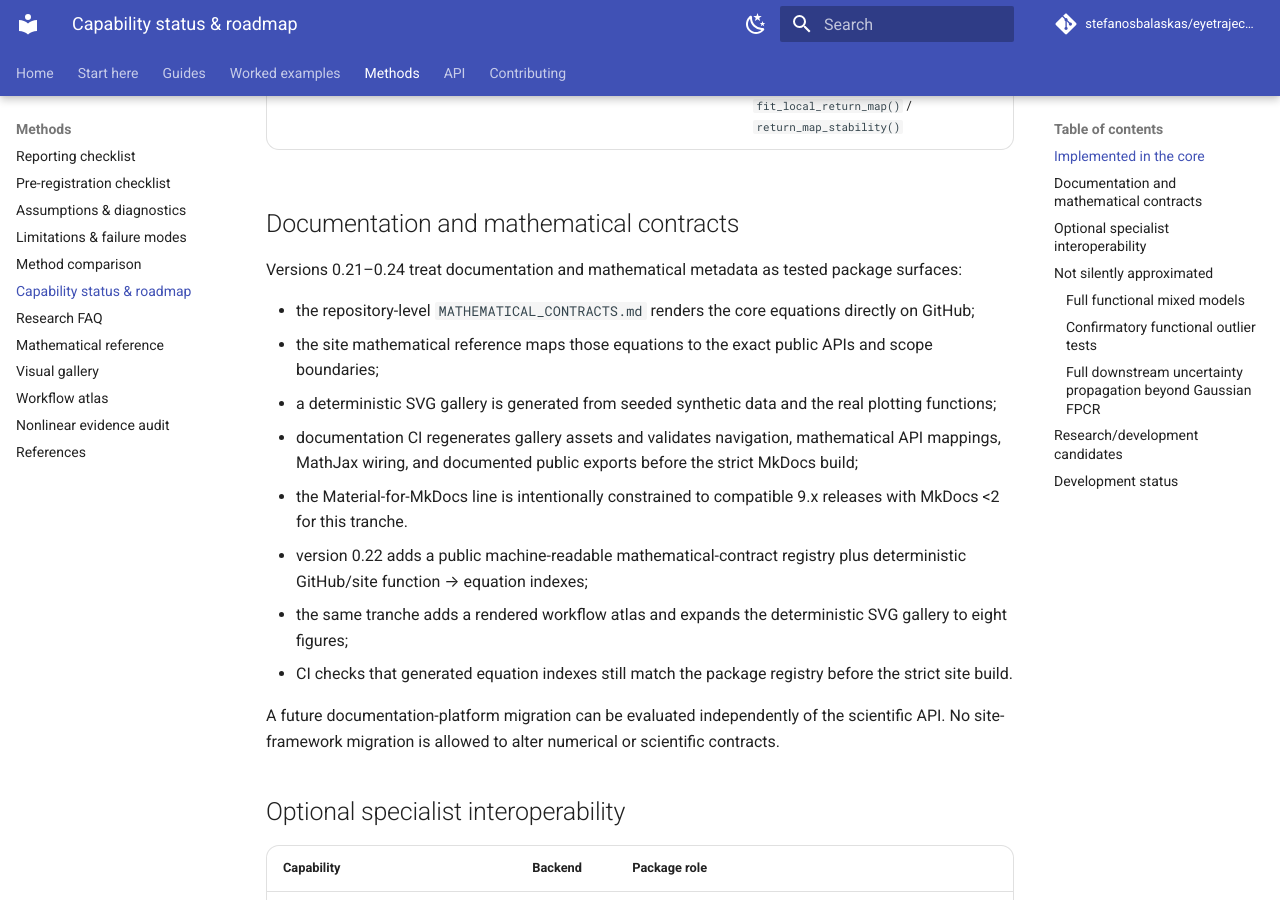
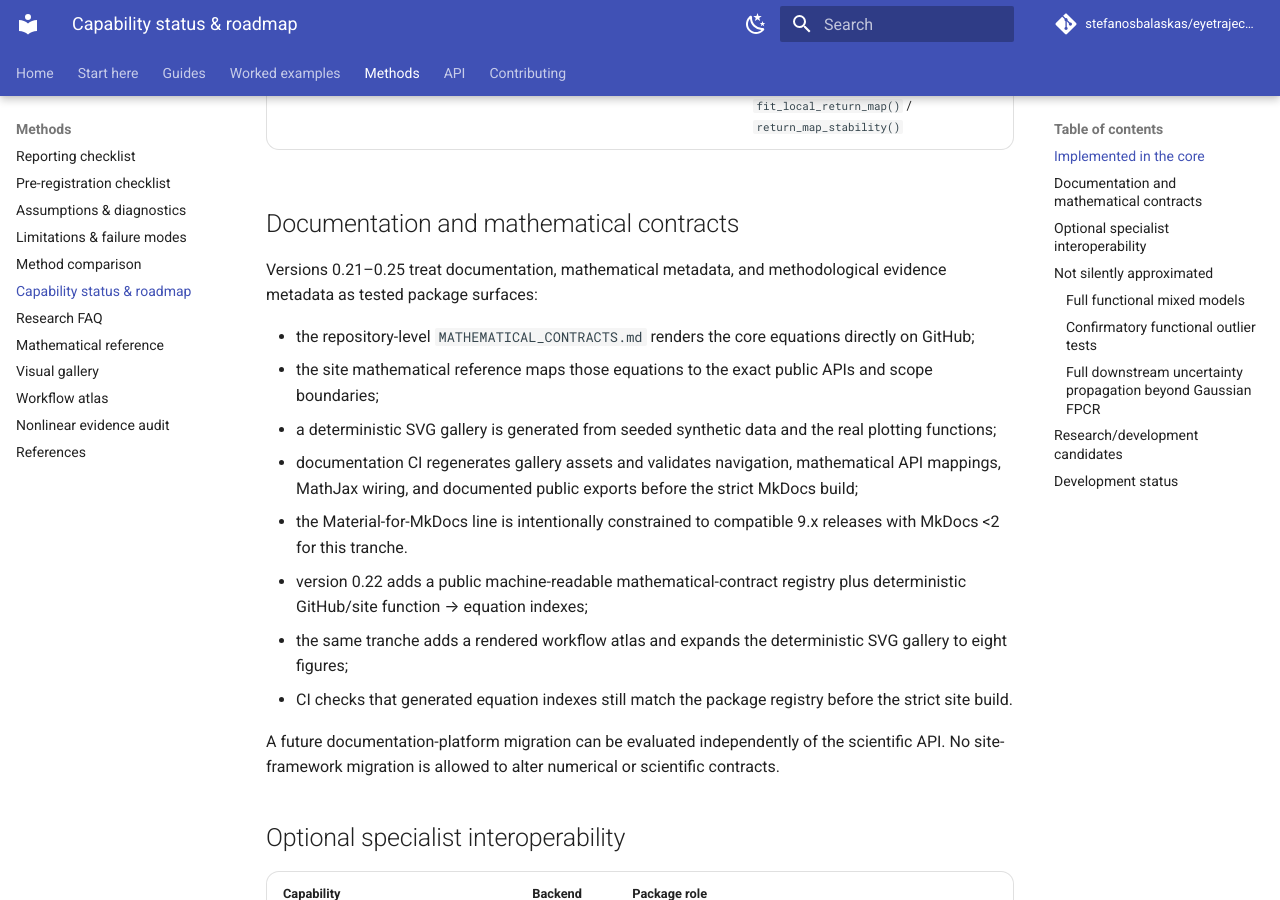
Before and after one commit to stefanosbalaskas/eyetrajectoriespy, an MkDocs documentation site: the page built from docs/methods/status-roadmap.md, in a window 1280 px wide and 900 px high, scrolled down 3067 px. Built offline with MkDocs 1.6.1 and Material for MkDocs 9.7.7, drawn with Linux system fonts in a browser that asks for light colours; comment, search, counter and statistics services are not loaded; some of the changed text lies outside the part shown.

Commit message:
Advance evidence-hardening tranche to 0.25

```diff
--- a/docs/methods/status-roadmap.md
+++ b/docs/methods/status-roadmap.md
@@ -60,7 +60,7 @@ This page distinguishes implemented scientific contracts from optional interoper
 
 ## Documentation and mathematical contracts
 
-Versions 0.21–0.24 treat documentation and mathematical metadata as tested package surfaces:
+Versions 0.21–0.25 treat documentation, mathematical metadata, and methodological evidence metadata as tested package surfaces:
 
 - the repository-level `MATHEMATICAL_CONTRACTS.md` renders the core equations directly on GitHub;
 - the site mathematical reference maps those equations to the exact public APIs and scope boundaries;
@@ -111,10 +111,10 @@ Future tranches may evaluate:
 - explicit system-identification models for gaze dynamics;
 - model-based continuation / Floquet analysis only after a validated dynamical-system contract exists.
 
-Classical `floquet_multipliers(gaze)`, monodromy matrices from raw observations, and `detect_bifurcation(gaze)` remain intentionally **not** implemented in 0.24.
+Classical `floquet_multipliers(gaze)`, monodromy matrices from raw observations, and `detect_bifurcation(gaze)` remain intentionally **not** implemented in 0.25.
 
 A candidate enters the public API only when it can preserve the package rules: explicit estimand, deterministic behavior or seed, provenance, failure diagnostics, synthetic truth tests, documentation, and runnable examples.
 
 ## Development status
 
-The current development line is **0.24.0.dev0**. The package remains pre-release while scientific contracts, optional-backend validation, documentation, and cross-platform qualification continue to mature.
+The current development line is **0.25.0.dev0**. The package remains pre-release while scientific contracts, optional-backend validation, documentation, and cross-platform qualification continue to mature.
```
